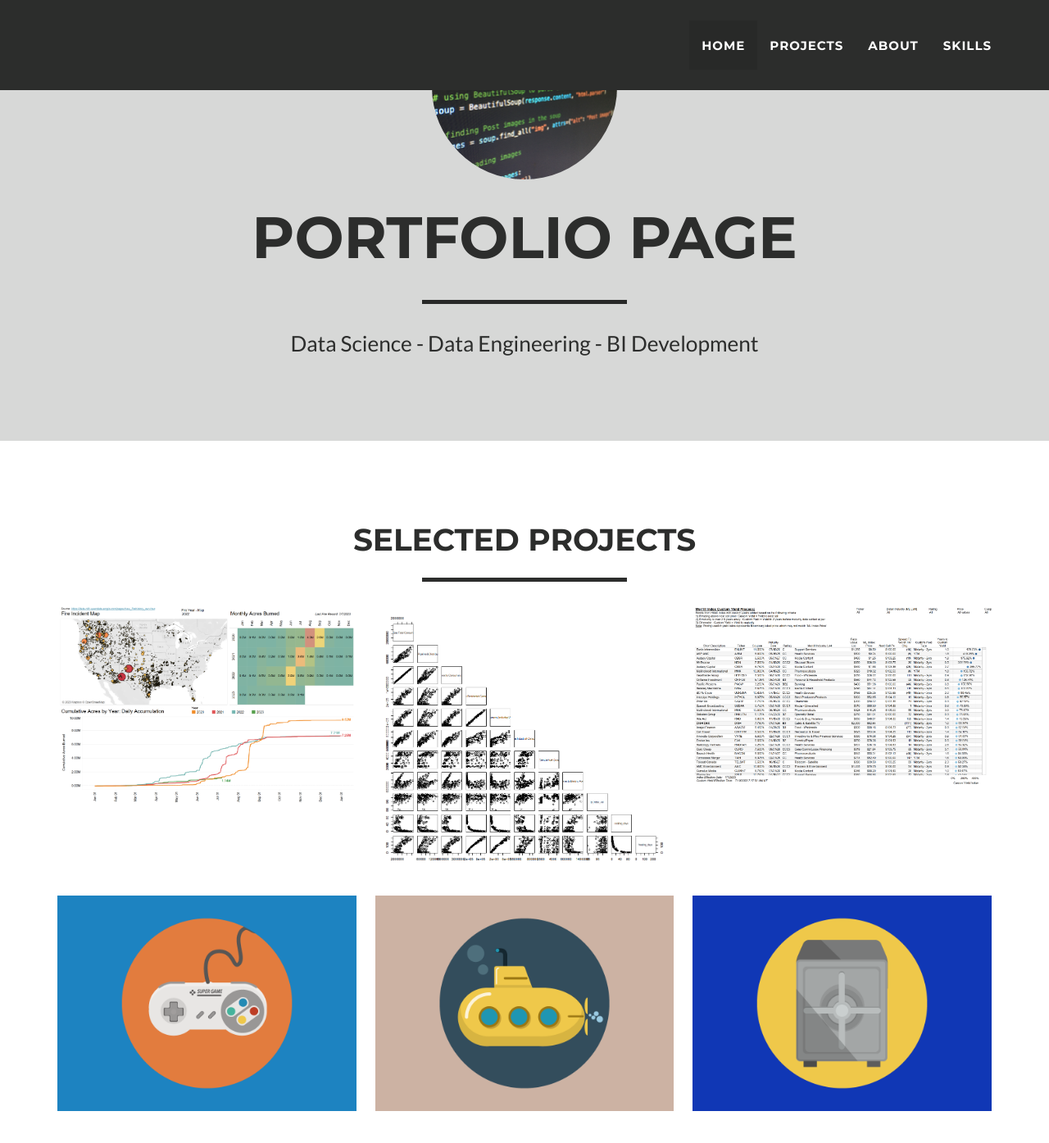
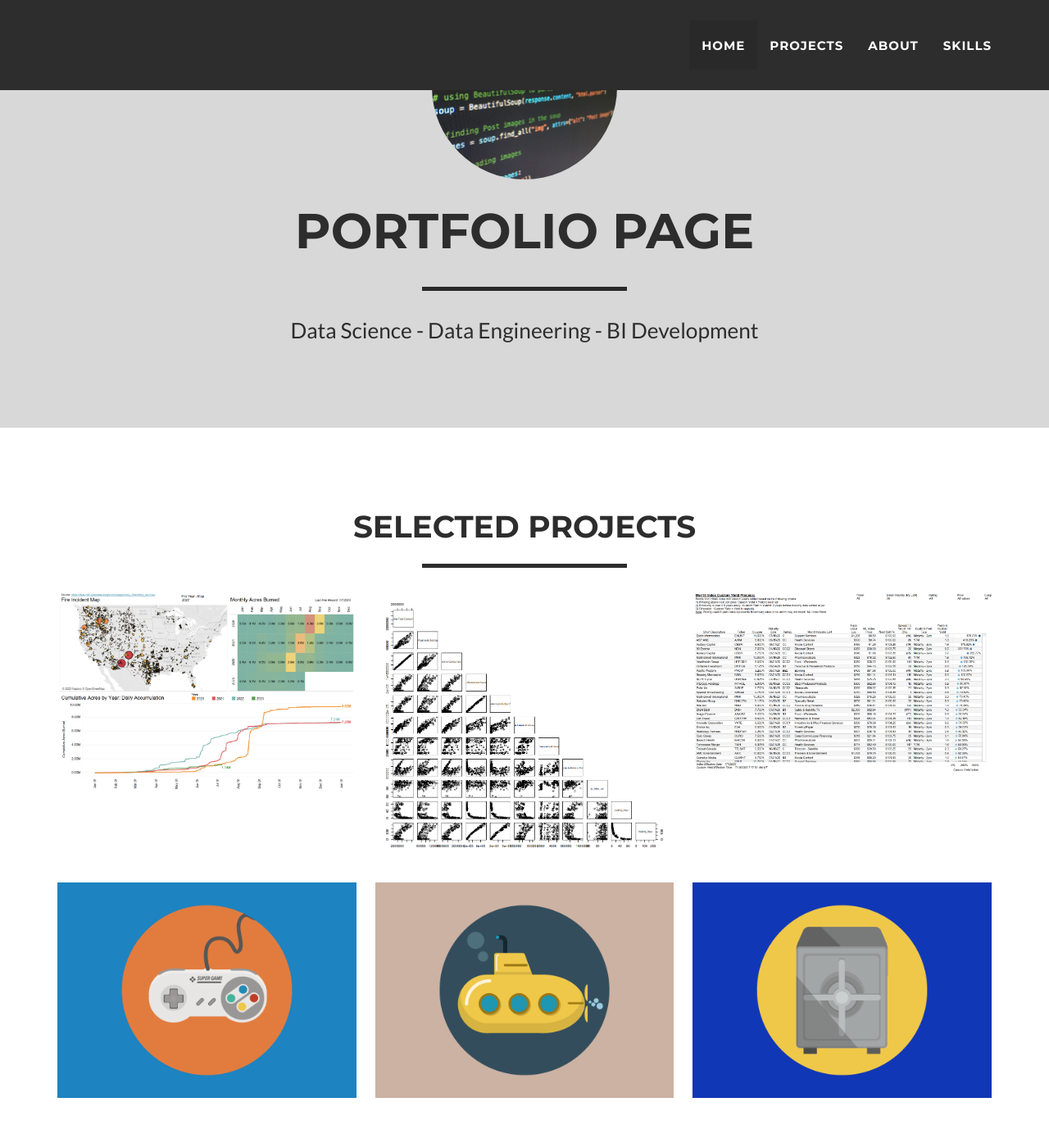
Before and after one commit to brf217/brf217.github.io, a Jekyll site: the page built from _posts/2014-07-18-project-1.markdown, in a window 1280 px wide and 1400 px high, scrolled down 207 px. Shown: the top 1395 px of the window at 82% size. Built offline with Jekyll 4.4.1, drawn with Linux system fonts in a browser that asks for light colours.

Commit message:
Update main.css

```diff
--- a/_includes/css/main.css
+++ b/_includes/css/main.css
@@ -116,7 +116,7 @@ header .intro-text .skills {
     }
 
     header .intro-text .name {
-        font-size: 4.75em;
+        font-size: 4em;
     }
 
     header .intro-text .skills {
```
